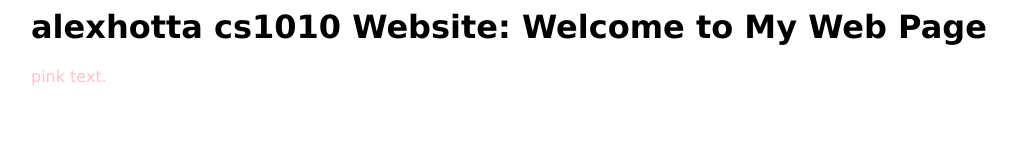
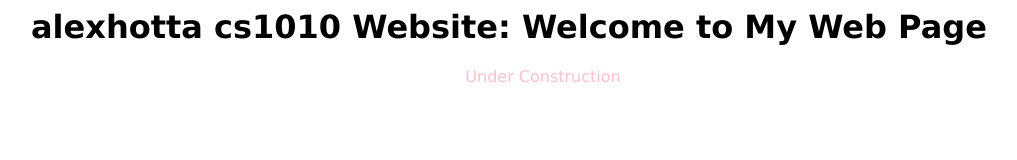
Before and after one commit to alexhotta/alexhotta.github.io, a plain HTML site: page index.html in a window 1280 px wide. Shown: the whole page, without its empty margins (97-1114 px from the left). Drawn offline with Linux system fonts and the light colour scheme.

Commit message:
Update index.html

```diff
--- a/index.html
+++ b/index.html
@@ -6,9 +6,9 @@
 
   <h1>alexhotta cs1010 Website: Welcome to My Web Page</h1>
 
-  <p align= "center>
-  Under Construction
-  <span style="color: pink;">pink text</span>.</p>
+ <div style="text-align: center;">
+    <p span style="color: pink;">Under Construction</span /p>
+</div>
 
 </body>
 </html>
```
